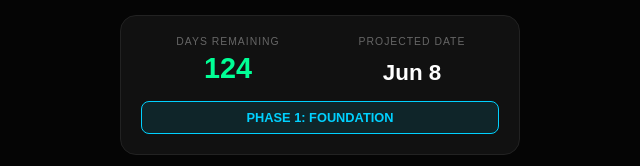
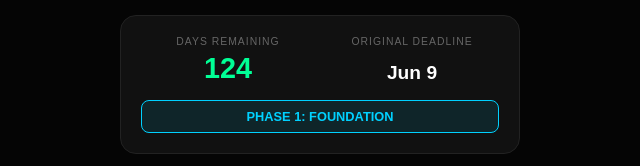
Before and after one commit to aaronharman03/Cutting, a plain HTML site: page index.html in a window 1280 px wide. Both pictures are taken after a click on the button "COMMIT DAY". Shown: the top 166 px of the page, 320-960 px from the left. Drawn offline with Linux system fonts and the light colour scheme.

Commit message:
Update index.html

```diff
--- a/index.html
+++ b/index.html
@@ -17,7 +17,7 @@
         label { font-size: 0.65rem; color: #555; text-transform: uppercase; }
         input { width: 100%; background: #000; border: 1px solid #333; color: #fff; padding: 12px; border-radius: 8px; box-sizing: border-box; font-size: 1.1rem; }
         .commit-btn { width: 100%; padding: 18px; background: var(--accent); border: none; border-radius: 12px; font-weight: 900; margin-top: 20px; cursor: pointer; text-transform: uppercase; }
-        .log-row { display: grid; grid-template-columns: 1fr 1fr 1.2fr 1fr 0.5fr; font-size: 0.8rem; padding: 12px 5px; border-bottom: 1px solid #1a1a1a; text-align: center; align-items: center; }
+        .log-row { display: grid; grid-template-columns: 1fr 1fr 1fr 1fr 0.5fr; font-size: 0.8rem; padding: 12px 5px; border-bottom: 1px solid #1a1a1a; text-align: center; align-items: center; }
         .log-header { background: #161616; color: #555; font-weight: bold; }
     </style>
 </head>
@@ -31,11 +31,11 @@
                     <span class="main-val" id="days-text">--</span>
                 </div>
                 <div>
-                    <div class="stat-label">Projected Date</div>
-                    <span class="main-val" id="eta-text" style="color:white; font-size: 1.4rem; padding-top: 8px;">--</span>
+                    <div class="stat-label">Original Deadline</div>
+                    <span class="main-val" id="eta-text" style="color:white; font-size: 1.2rem; padding-top: 10px;">--</span>
                 </div>
             </div>
-            <div id="milestone-text" class="milestone">AWAITING INPUT</div>
+            <div id="milestone-text" class="milestone">AWAITING FIRST LOG</div>
         </div>
 
         <div class="card">
@@ -56,7 +56,7 @@
     </div>
 
 <script>
-    let logs = JSON.parse(localStorage.getItem('shred_logs_final_v5')) || [];
+    let logs = JSON.parse(localStorage.getItem('shred_logs_anchored')) || [];
 
     function update() {
         const w = parseFloat(document.getElementById('in-w').value);
@@ -71,15 +71,26 @@
         const targetW = lbm / (1 - goal);
         const lbsLeft = w - targetW;
 
-        // SEPARATE LOGIC:
-        // 1. Days Remaining (Countdown based on a 500/day pace)
+        // 1. Days Remaining (Current status)
         const daysRemaining = (lbsLeft * 3500) / 500;
         document.getElementById('days-text').innerText = Math.ceil(daysRemaining);
 
-        // 2. Projected Date (Static if hitting 500, moves if over/under)
-        const d = new Date();
-        d.setDate(d.getDate() + daysRemaining);
-        document.getElementById('eta-text').innerText = d.toLocaleDateString(undefined, { month: 'short', day: 'numeric' });
+        // 2. Original Deadline (Anchored to the FIRST entry)
+        if (logs.length > 0) {
+            const firstLog = logs[0];
+            const startW = parseFloat(firstLog.w);
+            const startBF = parseFloat(firstLog.bf) / 100;
+            const startLBM = startW * (1 - startBF);
+            const finalTargetW = startLBM / (1 - goal);
+            const totalLbsToLose = startW - finalTargetW;
+            const totalDaysRequired = (totalLbsToLose * 3500) / 500;
+
+            const deadline = new Date(firstLog.timestamp);
+            deadline.setDate(deadline.getDate() + totalDaysRequired);
+            document.getElementById('eta-text').innerText = deadline.toLocaleDateString(undefined, { month: 'short', day: 'numeric' });
+        } else {
+            document.getElementById('eta-text').innerText = "TBD";
+        }
 
         const bfPct = bf * 100;
         const ms = document.getElementById('milestone-text');
@@ -98,15 +109,15 @@
 
         logs.push({
             id: Date.now(),
+            timestamp: new Date().getTime(),
             date: new Date().toLocaleDateString(undefined, {month:'2-digit', day:'2-digit'}),
             w: w.toFixed(2),
             bf: bf.toFixed(2),
             def: def
         });
 
-        localStorage.setItem('shred_logs_final_v5', JSON.stringify(logs));
+        localStorage.setItem('shred_logs_anchored', JSON.stringify(logs));
 
-        // Update values for tomorrow
         const lbsLost = def / 3500;
         const newW = w - lbsLost;
         const lbm = w * (1 - (bf/100));
@@ -119,7 +130,7 @@
 
     function deleteEntry(id) {
         logs = logs.filter(l => l.id !== id);
-        localStorage.setItem('shred_logs_final_v5', JSON.stringify(logs));
+        localStorage.setItem('shred_logs_anchored', JSON.stringify(logs));
         update();
     }
 
```
